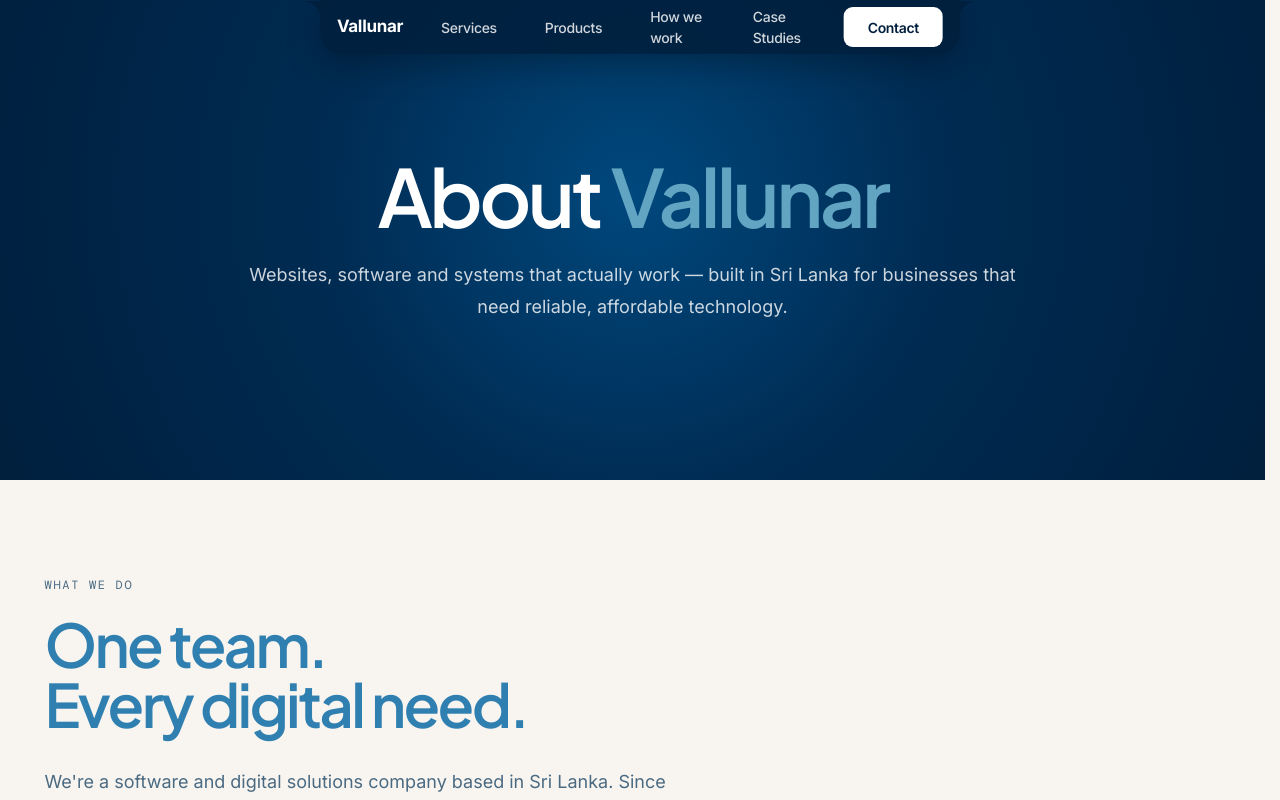
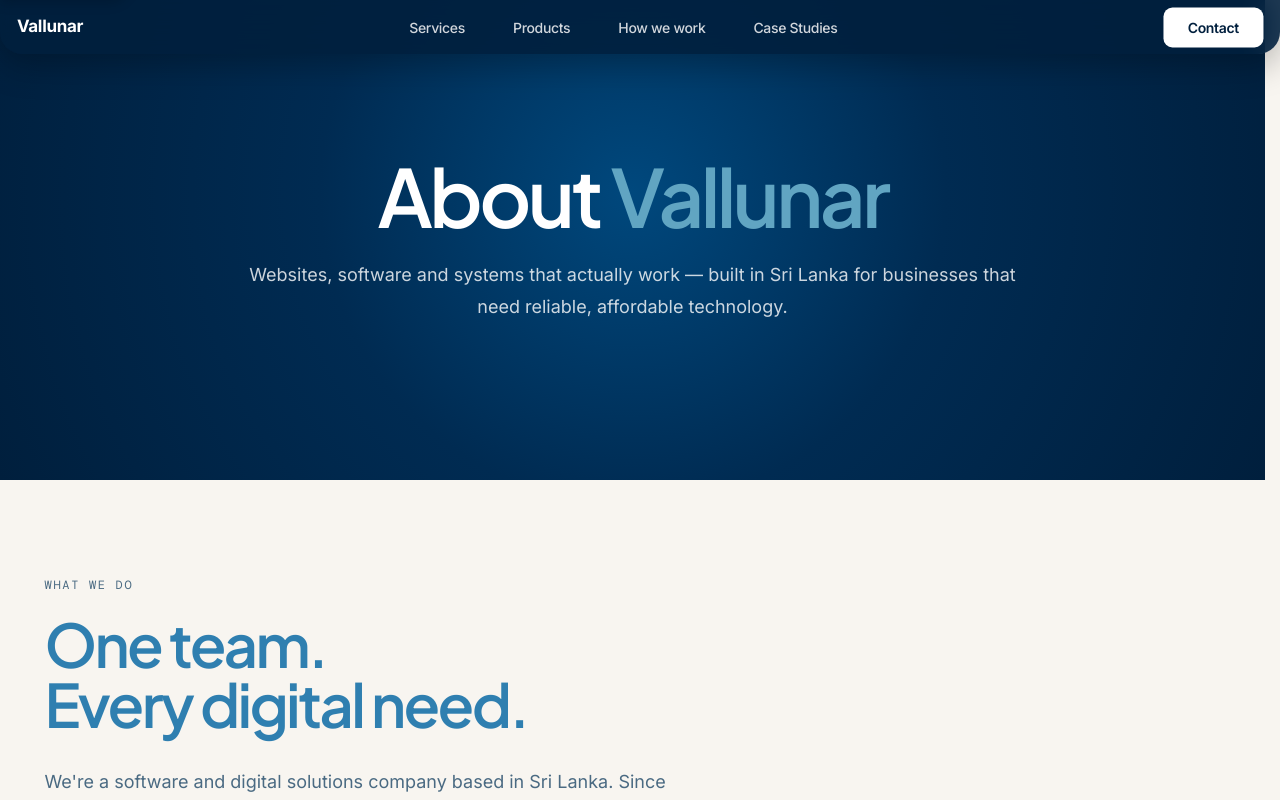
Before and after one commit to cheerysaaru/vallunar-website, a Next.js app: page /about in a window 1280 px wide. Shown: the top 800 px of the page. Built offline with nearby package versions, Linux system fonts and the light colour scheme.

Commit message:
feat: skip-to-content link (12)

```diff
--- a/app/about/page.tsx
+++ b/app/about/page.tsx
@@ -87,7 +87,7 @@
 
 export default function AboutPage() {
   return (
-    <main>
+    <div>
       {/* Hero Section */}
       <section id="top" className="relative isolate grid min-h-[60vh] place-items-center overflow-hidden bg-[radial-gradient(circle_at_50%_40%,var(--navy-dark)_0%,var(--navy)_45%,var(--navy-darker)_100%)] text-center px-6 py-20">
         <div className="relative z-10 max-w-3xl">
@@ -177,6 +177,6 @@
       </section>
       </Reveal>
 
-      </main>
+      </div>
   );
 }
--- a/app/case-studies/page.tsx
+++ b/app/case-studies/page.tsx
@@ -27,7 +27,7 @@
 
 export default function CaseStudiesPage() {
   return (
-    <main>
+    <div>
       <section id="top" className="bg-[var(--navy)] px-6 pb-16 pt-36 text-white lg:px-8">
         <div className="mx-auto max-w-[1240px]">
           <h1 className="display text-[clamp(2.25rem,5.5vw,3.75rem)] text-white">Case Studies</h1>
@@ -87,6 +87,6 @@
       </section>
       </Reveal>
 
-      </main>
+      </div>
   );
 }
--- a/app/contact/page.tsx
+++ b/app/contact/page.tsx
@@ -47,7 +47,7 @@
 
 export default function ContactPage() {
   return (
-    <main>
+    <div>
       {/* Header: breadcrumb + centered heading */}
       <section id="top" className="mx-auto max-w-[1240px] px-6 pb-10 pt-32 lg:px-8">
         <nav aria-label="Breadcrumb" className="mb-9">
@@ -100,6 +100,6 @@
       </section>
       </Reveal>
 
-      </main>
+      </div>
   );
 }
--- a/app/globals.css
+++ b/app/globals.css
@@ -63,6 +63,41 @@
 body { margin: 0; background: var(--bg-warm); color: #0a2a4a; font-family: var(--font-inter), sans-serif; font-size: 16px; }
 a { color: inherit; text-decoration: none; }
 ::selection { background: #a9d6e5; color: #0a2a4a; }
+
+/* Skip-to-content link — first focusable element on every page.
+   Visually hidden until keyboard focus, then appears at the top-left
+   using existing colors. Jumps to #main-content (tabIndex={-1}). */
+.skip-link {
+  position: fixed;
+  top: 0;
+  left: 0;
+  z-index: 10000;
+  transform: translateY(-100%);
+  background: var(--navy);
+  color: #ffffff;
+  padding: 8px 14px;
+  font-size: 14px;
+  font-weight: 600;
+  font-family: var(--notch-font);
+  border-radius: 0 0 var(--notch-radius) 0;
+  border-bottom: 1px solid var(--border-light);
+  border-right: 1px solid var(--border-light);
+  box-shadow: 0 4px 12px rgba(0, 0, 0, 0.15);
+  transition: transform 0.2s var(--soft);
+  text-decoration: none;
+}
+
+.skip-link:focus {
+  transform: translateY(0);
+  outline: 2px solid var(--focus-ring);
+  outline-offset: 2px;
+}
+
+@media (prefers-reduced-motion: reduce) {
+  .skip-link {
+    transition: none !important;
+  }
+}
 
 @layer utilities {
   .eyebrow { @apply font-medium uppercase tracking-[0.14em]; font-family: var(--font-dm-mono), ui-monospace, monospace; font-size: 12px; color: var(--text-muted); }
@@ -336,12 +371,21 @@
   transform: translate(-50%, calc(-100% - var(--notch-flare) - 8px));
 }
 
-/* Solid state — pages without a dark hero (static, top of page) */
+/* Solid state — pages without a dark hero (static, top of page).
+   Docked full-width so the bar meets the viewport edges (no top-corner gaps). */
 .notch-nav.solid {
+  width: 100%;
+  left: 0;
+  transform: none;
   background: rgba(0, 31, 61, 0.88);
   backdrop-filter: blur(14px);
   -webkit-backdrop-filter: blur(14px);
   box-shadow: 0 10px 34px rgba(0, 0, 0, 0.28);
+}
+
+/* Hide-on-scroll must not use the -50% centering offset when docked */
+.notch-nav.solid.nav-hidden {
+  transform: translateY(calc(-100% - var(--notch-flare) - 8px));
 }
 
 /* Ear flares - concave curves on top corners */
@@ -367,13 +411,11 @@
   background: radial-gradient(circle at 100% 100%, transparent var(--notch-flare), rgba(0, 31, 61, 0.88) calc(var(--notch-flare) + 0.5px));
 }
 
-.notch-nav.solid::before,
-.notch-nav.solid::after {
-  opacity: 1;
-}
+/* Ear flares stay hidden on the docked solid bar (full-width — they would overflow the viewport) */
 
-/* Scrolled state — Apple-style frosted glass floating pill (scroll > 10px) */
-.notch-nav.scrolled {
+/* Scrolled state — Apple-style frosted glass floating pill (scroll > 10px).
+   Home (overlay) only: solid pages stay docked. */
+.notch-nav:not(.solid).scrolled {
   background: rgba(0, 0, 0, 0.55);
   -webkit-backdrop-filter: saturate(180%) blur(20px);
   backdrop-filter: saturate(180%) blur(20px);
@@ -384,13 +426,13 @@
   height: 48px;
 }
 
-.notch-nav.scrolled::before,
-.notch-nav.scrolled::after {
+.notch-nav:not(.solid).scrolled::before,
+.notch-nav:not(.solid).scrolled::after {
   opacity: 0;
 }
 
 @supports not ((backdrop-filter: blur(2px)) or (-webkit-backdrop-filter: blur(2px))) {
-  .notch-nav.scrolled {
+  .notch-nav:not(.solid).scrolled {
     background: rgba(0, 0, 0, 0.85);
   }
 }
@@ -977,7 +1019,7 @@
   .notch-nav.nav-hidden {
     transform: translateY(calc(-100% - var(--notch-flare) - 8px));
   }
-  .notch-nav.scrolled {
+  .notch-nav:not(.solid).scrolled {
     transform: translateY(12px);
     border-radius: 0;
   }
--- a/app/how-we-work/page.tsx
+++ b/app/how-we-work/page.tsx
@@ -27,7 +27,7 @@
 
 export default function HowWeWorkPage() {
   return (
-    <main>
+    <div>
       {/* Hero Section */}
       <section id="top" className="bg-[var(--navy)] px-6 pb-16 pt-36 text-white lg:px-8">
         <div className="mx-auto max-w-[1240px]">
@@ -39,6 +39,6 @@
       </section>
 
       <HowWeWork />
-    </main>
+      </div>
   );
 }
--- a/app/page.tsx
+++ b/app/page.tsx
@@ -9,7 +9,7 @@
 import Reveal from "@/components/Reveal";
 export default function HomePage() {
   return (
-    <main>
+    <div>
       <Hero />
       <Reveal><Services /></Reveal>
       <Reveal><Products /></Reveal>
@@ -19,6 +19,6 @@
       <Reveal><About /></Reveal>
       <Reveal><Stats /></Reveal>
       <Reveal><Faq /></Reveal>
-    </main>
+    </div>
   );
 }
--- a/app/privacy/page.tsx
+++ b/app/privacy/page.tsx
@@ -106,7 +106,7 @@
 
 export default function PrivacyPage() {
   return (
-    <main>
+    <div>
       <section id="top" className="mx-auto max-w-[1240px] px-6 pb-16 pt-32 lg:px-8">
         <nav aria-label="Breadcrumb" className="mb-9">
           <ol className="flex flex-wrap items-center gap-2 text-sm" style={{ color: "var(--text-muted)" }}>
@@ -158,6 +158,6 @@
         </div>
       </section>
 
-      </main>
+      </div>
   );
 }
--- a/app/products/page.tsx
+++ b/app/products/page.tsx
@@ -98,7 +98,7 @@
 
 export default function ProductsPage() {
   return (
-    <main>
+    <div>
       <section id="top" className="bg-[var(--navy)] px-6 pb-16 pt-36 text-white lg:px-8">
         <div className="mx-auto max-w-[1240px]">
           <h1 className="display text-[clamp(2.25rem,5.5vw,3.75rem)] text-white">Products</h1>
@@ -131,6 +131,6 @@
       </section>
       </Reveal>
 
-      </main>
+      </div>
   );
 }
--- a/app/services/page.tsx
+++ b/app/services/page.tsx
@@ -38,7 +38,7 @@
 
 export default function ServicesPage() {
   return (
-    <main>
+    <div>
       {/* Hero Section — same heading style as Products / Case Studies */}
       <section id="top" className="bg-[var(--navy)] px-6 pb-16 pt-36 text-white lg:px-8">
         <div className="mx-auto max-w-[1240px]">
@@ -71,6 +71,6 @@
       </section>
       </Reveal>
 
-      </main>
+      </div>
   );
 }
--- a/app/terms/page.tsx
+++ b/app/terms/page.tsx
@@ -118,7 +118,7 @@
 
 export default function TermsPage() {
   return (
-    <main>
+    <div>
       <section id="top" className="mx-auto max-w-[1240px] px-6 pb-16 pt-32 lg:px-8">
         <nav aria-label="Breadcrumb" className="mb-9">
           <ol className="flex flex-wrap items-center gap-2 text-sm" style={{ color: "var(--text-muted)" }}>
@@ -156,6 +156,6 @@
         </div>
       </section>
 
-      </main>
+      </div>
   );
 }
--- a/components/PersistentLayout.tsx
+++ b/components/PersistentLayout.tsx
@@ -1,6 +1,7 @@
 "use client";
 
 import { usePathname } from "next/navigation";
+import SkipLink from "@/components/SkipLink";
 import Navbar from "@/components/Navbar";
 import Footer from "@/components/Footer";
 import { CookieConsentBanner } from "@/components/CookieConsentBanner";
@@ -12,8 +13,9 @@
 
   return (
     <>
+      <SkipLink />
       <Navbar overlay={isHome} />
-      <main id="main-content" style={{ overflow: "visible" }}>
+      <main id="main-content" tabIndex={-1} style={{ overflow: "visible" }}>
         {children}
       </main>
       <Footer />
--- /dev/null
+++ b/components/SkipLink.tsx
@@ -0,0 +1,20 @@
+"use client";
+
+export default function SkipLink() {
+  return (
+    <a
+      href="#main-content"
+      className="skip-link"
+      onClick={(e: React.MouseEvent) => {
+        e.preventDefault();
+        const target = document.getElementById("main-content");
+        if (!target) return;
+        const reduce = window.matchMedia("(prefers-reduced-motion: reduce)").matches;
+        target.focus();
+        target.scrollIntoView({ behavior: reduce ? "auto" : "smooth", block: "start" });
+      }}
+    >
+      Skip to content
+    </a>
+  );
+}
```
